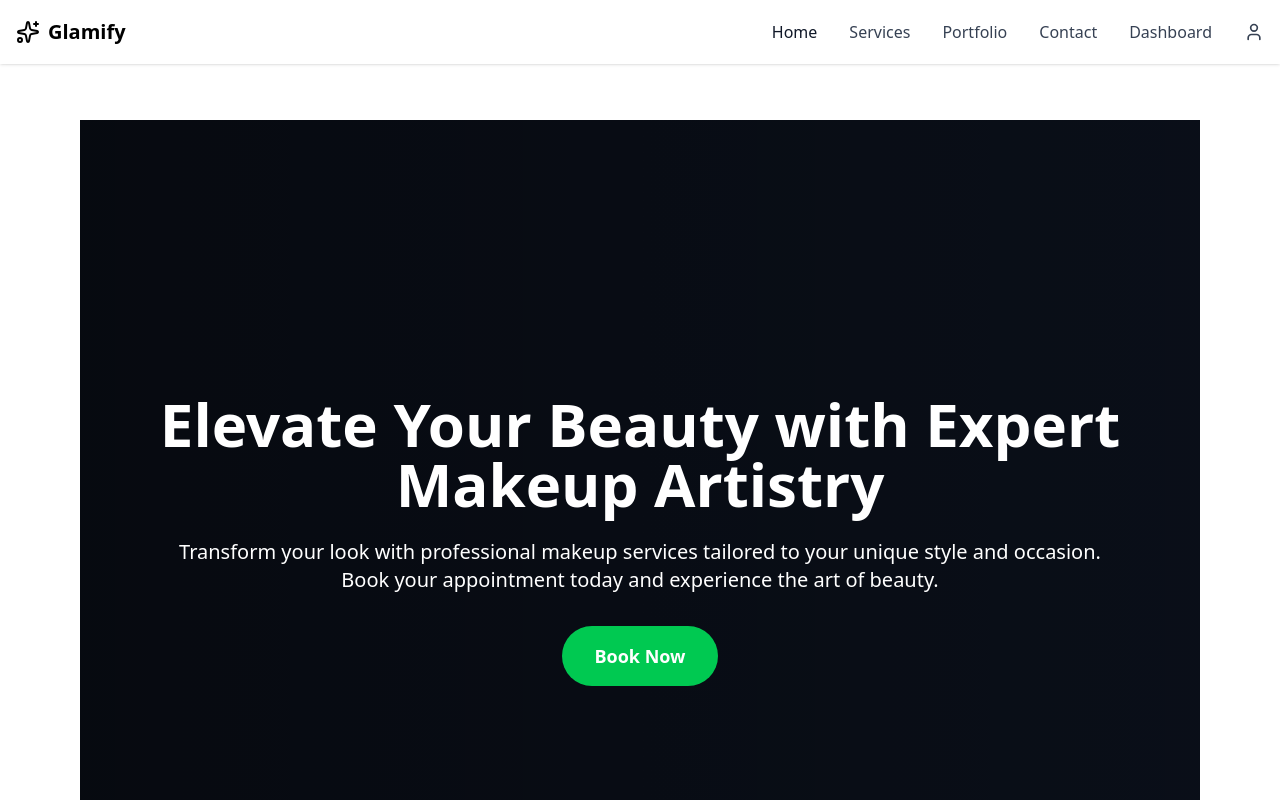
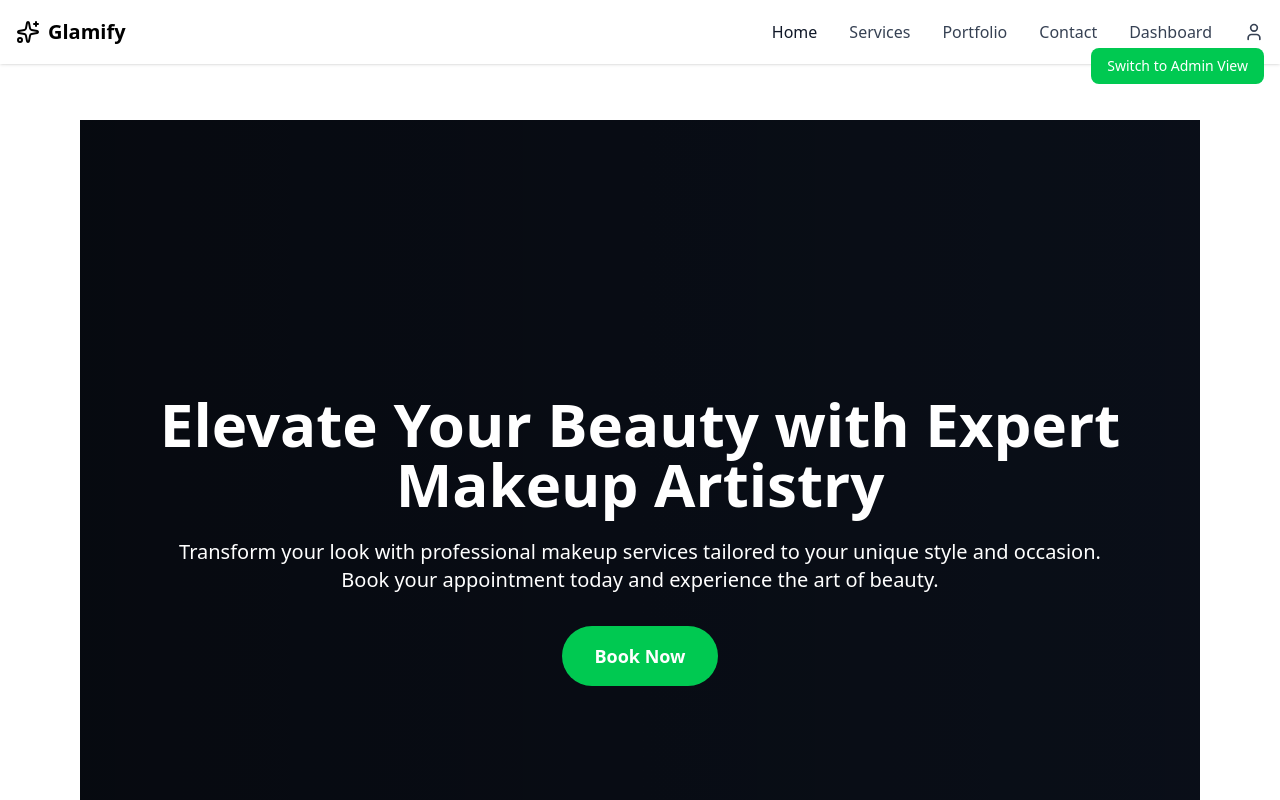
Before and after one commit to Umweltdev/makeup-arist-platform, a React (Vite) app: page / in a window 1280 px wide. Shown: the top 800 px of the page. Built offline with nearby package versions, Linux system fonts and the light colour scheme.

Commit message:
add vercel config file

```diff
--- a/src/components/Navbar/index.tsx
+++ b/src/components/Navbar/index.tsx
@@ -58,6 +58,13 @@ const Navbar=()=>{
           </div>
         </div>
       )}
+                  {/* Back to Client View Button */}
+            <button
+                onClick={() => navigate("/admin/dashboard")}
+                className="fixed top-12 right-4 bg-green-500 text-white px-4 py-2 rounded-lg text-sm hover:bg-green-600 z-50"
+            >
+                Switch to Admin View
+            </button>
     </nav>
     )
 };
```
Also changed, not shown: vercel.json (added).
